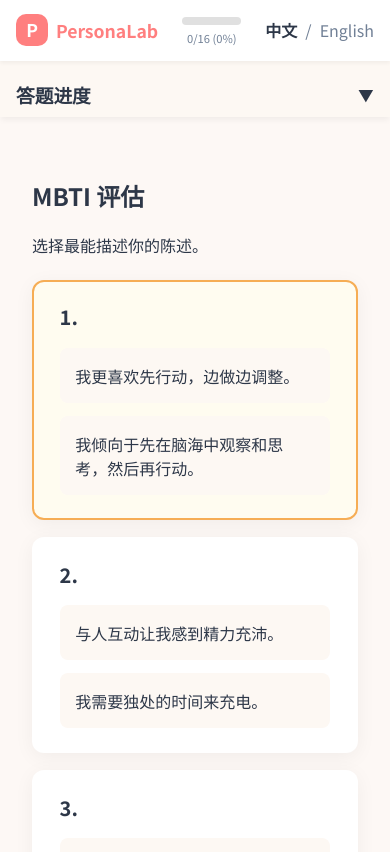
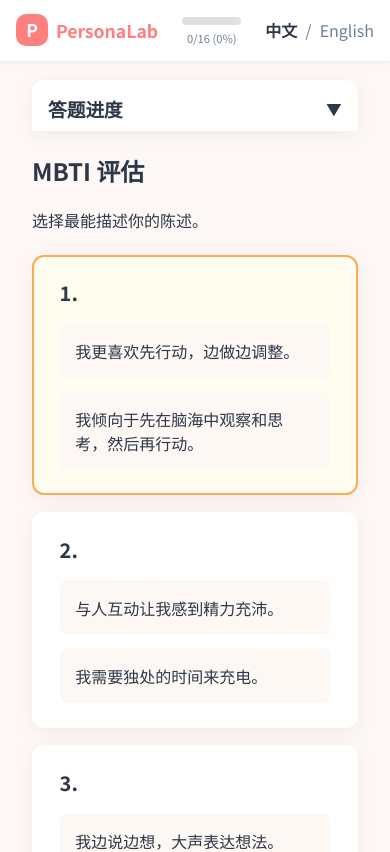
Before and after one commit to 18976qwer/PersonaLabPsychTest, a React (Vite) app in the folder client/: page /mbti in a window 390 px wide. Shown: the top 852 px of the page. Built offline with nearby package versions, Linux system fonts and the light colour scheme; no server answers.

Commit message:
Mobile UI Refinement

```diff
--- a/client/src/components/report/RelationshipsSection.tsx
+++ b/client/src/components/report/RelationshipsSection.tsx
@@ -413,7 +413,7 @@ export const RelationshipsSection: React.FC<Props> = ({
         </ContentBox>
       </IntimacyGrid>
 
-      <SubHeader style={{ marginTop: '4rem' }}><FaHeart /> {t('report.relationshipsSection.growth.title')}</SubHeader>
+      <SubHeader><FaHeart /> {t('report.relationshipsSection.growth.title')}</SubHeader>
       <GrowthContainer>
         {[
           { title: t('report.relationshipsSection.growth.awarenessTitle'), data: growthData.awareness, number: 1 },
--- a/client/src/pages/EnneagramPage.tsx
+++ b/client/src/pages/EnneagramPage.tsx
@@ -34,14 +34,12 @@ const Sidebar = styled.div`
 
   @media (max-width: ${({ theme }) => theme.breakpoints.mobile}) {
     width: 100%;
-    position: fixed;
-    top: 58px;
-    left: 0;
-    right: 0;
+    position: sticky;
+    top: 60px;
     z-index: 100;
     background: ${({ theme }) => theme.colors.background};
-    padding: 0.5rem 0 0 0;
-    box-shadow: 0 4px 6px -1px rgba(0, 0, 0, 0.05);
+    padding: 0;
+    margin-top: 0;
   }
 `;
 
@@ -67,9 +65,8 @@ const SidebarContent = styled.div`
     padding: 0;
     max-height: none;
     margin-bottom: 0;
+    background: transparent;
     box-shadow: none;
-    border-radius: 0;
-    background: transparent;
 
     h3 {
       margin-bottom: 0;
@@ -90,6 +87,8 @@ const ExpandedContent = styled.div<{ $isExpanded?: boolean }>`
     box-shadow: 0 4px 12px rgba(0,0,0,0.1);
     z-index: 100;
     border-radius: 0 0 12px 12px;
+    margin-top: 0;
+    border-top: none;
   }
 `;
 
@@ -97,11 +96,13 @@ const QuestionGrid = styled.div<{ $isExpanded?: boolean }>`
   display: grid;
   grid-template-columns: repeat(5, 1fr);
   gap: 0.5rem;
+  justify-items: center;
 
   @media (max-width: ${({ theme }) => theme.breakpoints.mobile}) {
     grid-template-columns: repeat(5, 1fr);
     max-height: 300px;
     overflow-y: auto;
+    width: 100%;
   }
 `;
 
@@ -115,6 +116,9 @@ const MobileProgressHeader = styled.div`
     width: 100%;
     position: relative;
     padding: 1rem 1rem 0.5rem 1rem;
+    background: white;
+    border-radius: 12px 12px 0 0;
+    box-shadow: ${({ theme }) => theme.shadows.card};
   }
 `;
 
@@ -158,8 +162,9 @@ const QuestionNumber = styled.button<{ $status: 'answered' | 'active' | 'normal'
   }}
 
   @media (max-width: ${({ theme }) => theme.breakpoints.mobile}) {
-    width: 40px;
-    height: 40px;
+    width: 100%;
+    height: auto;
+    aspect-ratio: 1;
     flex-shrink: 0;
   }
 `;
@@ -170,7 +175,7 @@ const MainContent = styled.div`
   margin-top: 1.4rem;
 
   @media (max-width: ${({ theme }) => theme.breakpoints.mobile}) {
-    margin-top: 100px;
+    margin-top: 0;
   }
 `;
 
@@ -194,10 +199,6 @@ const TestButton = styled.button`
 const PageTitle = styled.h2`
   margin-bottom: 1rem;
   color: ${({ theme }) => theme.colors.primary};
-
-  @media (max-width: ${({ theme }) => theme.breakpoints.mobile}) {
-    margin-top: 0;
-  }
 `;
 
 const QuestionItem = styled.div<{ $isActive: boolean }>`
--- a/client/src/pages/MBTIPage.tsx
+++ b/client/src/pages/MBTIPage.tsx
@@ -34,14 +34,12 @@ const Sidebar = styled.div`
 
   @media (max-width: ${({ theme }) => theme.breakpoints.mobile}) {
     width: 100%;
-    position: fixed;
-    top: 58px;
-    left: 0;
-    right: 0;
+    position: sticky;
+    top: 60px;
     z-index: 100;
     background: ${({ theme }) => theme.colors.background};
-    padding: 0.5rem 0 0 0;
-    box-shadow: 0 4px 6px -1px rgba(0, 0, 0, 0.05);
+    padding: 0;
+    margin-top: 0;
   }
 `;
 
@@ -64,9 +62,8 @@ const SidebarContent = styled.div`
   @media (max-width: ${({ theme }) => theme.breakpoints.mobile}) {
     padding: 0;
     margin-bottom: 0;
+    background: transparent;
     box-shadow: none;
-    border-radius: 0;
-    background: transparent;
 
     h3 {
       margin-bottom: 0;
@@ -87,6 +84,8 @@ const ExpandedContent = styled.div<{ $isExpanded?: boolean }>`
     box-shadow: 0 4px 12px rgba(0,0,0,0.1);
     z-index: 100;
     border-radius: 0 0 12px 12px;
+    margin-top: 0;
+    border-top: none;
   }
 `;
 
@@ -94,11 +93,13 @@ const QuestionGrid = styled.div<{ $isExpanded?: boolean }>`
   display: grid;
   grid-template-columns: repeat(4, 1fr);
   gap: 0.5rem;
+  justify-items: center;
 
   @media (max-width: ${({ theme }) => theme.breakpoints.mobile}) {
     grid-template-columns: repeat(4, 1fr);
     max-height: 300px;
     overflow-y: auto;
+    width: 100%;
   }
 `;
 
@@ -112,6 +113,9 @@ const MobileProgressHeader = styled.div`
     width: 100%;
     position: relative;
     padding: 1rem 1rem 0.5rem 1rem;
+    background: white;
+    border-radius: 12px 12px 0 0;
+    box-shadow: ${({ theme }) => theme.shadows.card};
   }
 `;
 
@@ -160,8 +164,9 @@ const QuestionNumber = styled.button<{ $status: 'answered' | 'error' | 'normal'
   }}
 
   @media (max-width: ${({ theme }) => theme.breakpoints.mobile}) {
-    width: 40px;
-    height: 40px;
+    width: 100%;
+    height: auto;
+    aspect-ratio: 1;
     flex-shrink: 0;
   }
 `;
@@ -172,7 +177,7 @@ const MainContent = styled.div`
   margin-top: 0.4rem;
 
   @media (max-width: ${({ theme }) => theme.breakpoints.mobile}) {
-    margin-top: 100px;
+    margin-top: 0;
   }
 `;
 
@@ -180,7 +185,7 @@ const PageTitle = styled.h2`
   margin: 0.7rem 0 1.3rem;
 
   @media (max-width: ${({ theme }) => theme.breakpoints.mobile}) {
-    margin-top: 0;
+    margin-top: 0.5rem;
   }
 `;
 
```
